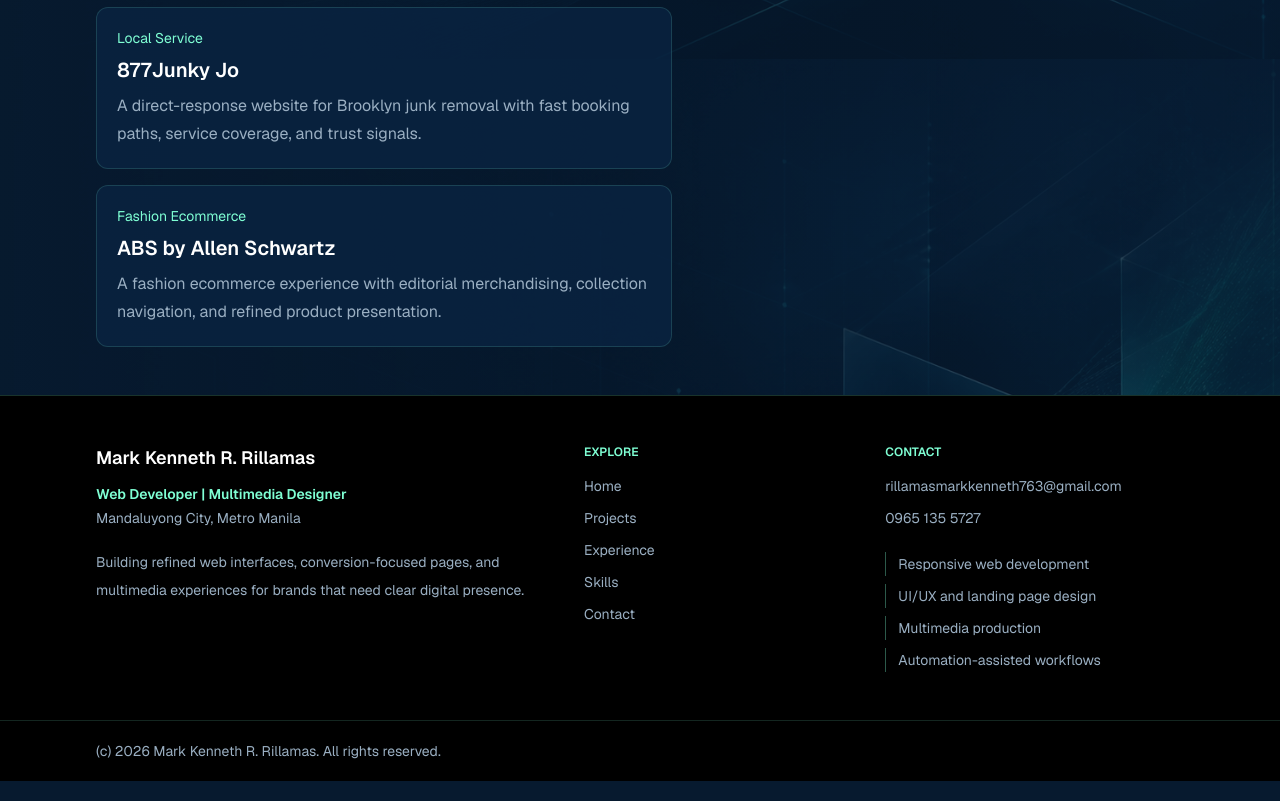
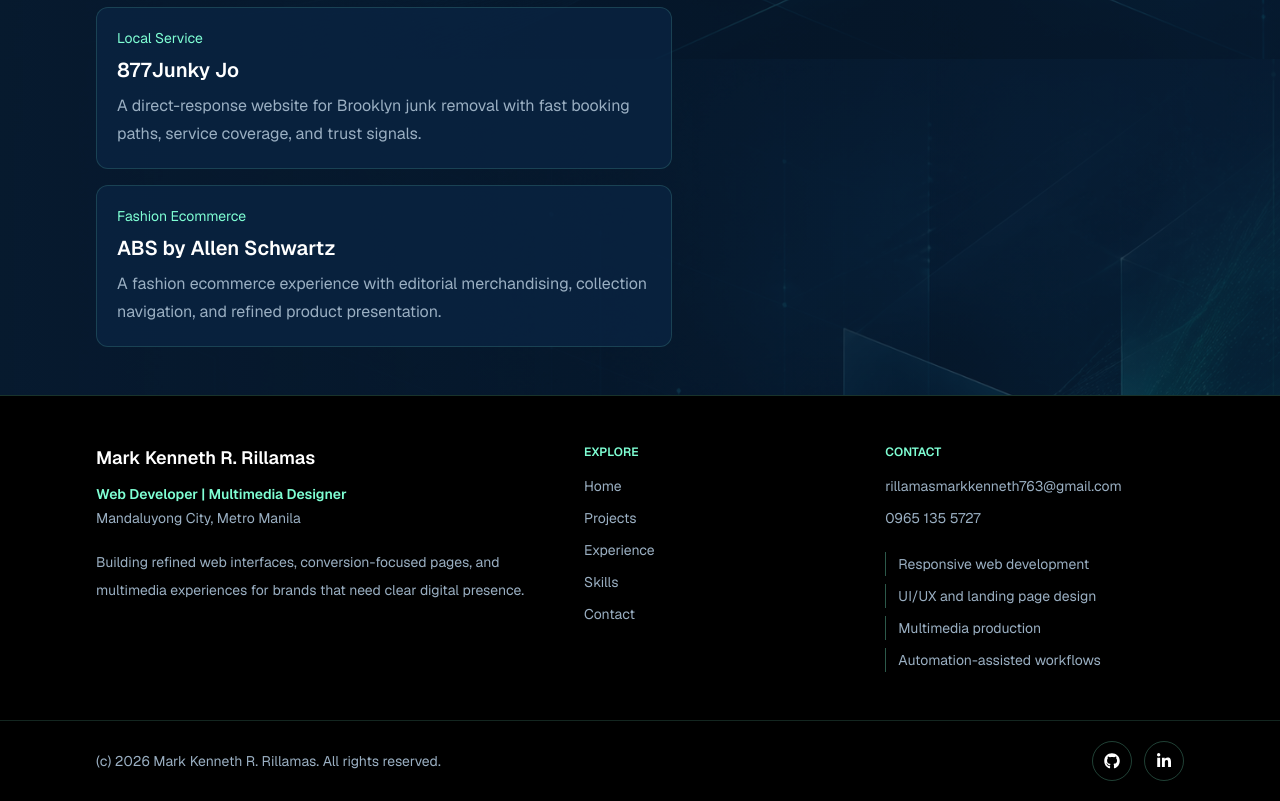
Before and after one commit to kenneth-tech/OnlinePortfolio, a Next.js app: page / in a window 1280 px wide. Shown: the part 1541-2342 px from the top of the page. Built offline with nearby package versions, Linux system fonts and the light colour scheme.

Commit message:
feat: add footer social icons

```diff
--- a/package.json
+++ b/package.json
@@ -12,7 +12,8 @@
   "dependencies": {
     "next": "16.3.1",
     "react": "19.2.8",
-    "react-dom": "19.2.8"
+    "react-dom": "19.2.8",
+    "react-icons": "^5.7.0"
   },
   "devDependencies": {
     "@tailwindcss/postcss": "^4",
--- a/src/components/site-footer.tsx
+++ b/src/components/site-footer.tsx
@@ -1,6 +1,8 @@
 import Link from "next/link";
+import { FaGithub, FaLinkedinIn } from "react-icons/fa6";
+import type { IconType } from "react-icons";
 
-import { profile } from "../data/portfolio";
+import { profile, type ProfileLink } from "../data/portfolio";
 
 const footerNavItems = [
   { label: "Home", href: "/" },
@@ -16,6 +18,11 @@ const serviceItems = [
   "Multimedia production",
   "Automation-assisted workflows",
 ] as const;
+
+const socialIcons: Partial<Record<ProfileLink["label"], IconType>> = {
+  GitHub: FaGithub,
+  LinkedIn: FaLinkedinIn,
+};
 
 export function SiteFooter() {
   const year = new Date().getFullYear();
@@ -94,16 +101,17 @@ export function SiteFooter() {
       <div className="border-t border-brand-button/15">
         <div className="mx-auto flex w-full max-w-6xl flex-col gap-3 px-5 py-5 text-sm text-brand-muted sm:flex-row sm:items-center sm:justify-between sm:px-8">
           <p>(c) {year} Mark Kenneth R. Rillamas. All rights reserved.</p>
-          <div className="flex flex-wrap gap-4">
+          <div className="flex flex-wrap gap-3">
             {profile.links.map((link) => (
               <a
                 key={link.href}
                 href={link.href}
                 target="_blank"
                 rel="noreferrer"
-                className="outline-none transition hover:text-brand-button focus-visible:rounded focus-visible:ring-2 focus-visible:ring-brand-button focus-visible:ring-offset-4 focus-visible:ring-offset-black"
+                aria-label={link.label}
+                className="inline-flex h-10 w-10 items-center justify-center rounded-full border border-brand-button/25 text-white outline-none transition-[background-color,border-color,color,transform,box-shadow] duration-200 hover:-translate-y-0.5 hover:border-brand-button hover:bg-brand-button/10 hover:text-brand-button hover:shadow-[0_0_24px_rgba(127,255,212,0.16)] focus-visible:ring-2 focus-visible:ring-brand-button focus-visible:ring-offset-4 focus-visible:ring-offset-black"
               >
-                {link.label}
+                <SocialIcon label={link.label} />
               </a>
             ))}
           </div>
@@ -112,3 +120,13 @@ export function SiteFooter() {
     </footer>
   );
 }
+
+function SocialIcon({ label }: { label: ProfileLink["label"] }) {
+  const Icon = socialIcons[label];
+
+  if (!Icon) {
+    return <span className="text-xs font-semibold">{label}</span>;
+  }
+
+  return <Icon aria-hidden="true" className="h-4 w-4" />;
+}
--- a/src/data/portfolio.ts
+++ b/src/data/portfolio.ts
@@ -56,7 +56,10 @@ export const profile: Profile = {
     "Web Developer and Multimedia Designer with experience building responsive websites, landing pages, and digital experiences using modern tools and efficient development workflows. Skilled in UI/UX design, rapid prototyping, automation, and multimedia production with a focus on usability, performance, and conversion.",
   email: "rillamasmarkkenneth763@gmail.com",
   phone: "0965 135 5727",
-  links: [],
+  links: [
+    { label: "GitHub", href: "https://github.com/" },
+    { label: "LinkedIn", href: "https://www.linkedin.com/" },
+  ],
 };
 
 export const projects: Project[] = [
```
Also changed, not shown: 2 other files (tests, documents, lock files or other folders).
